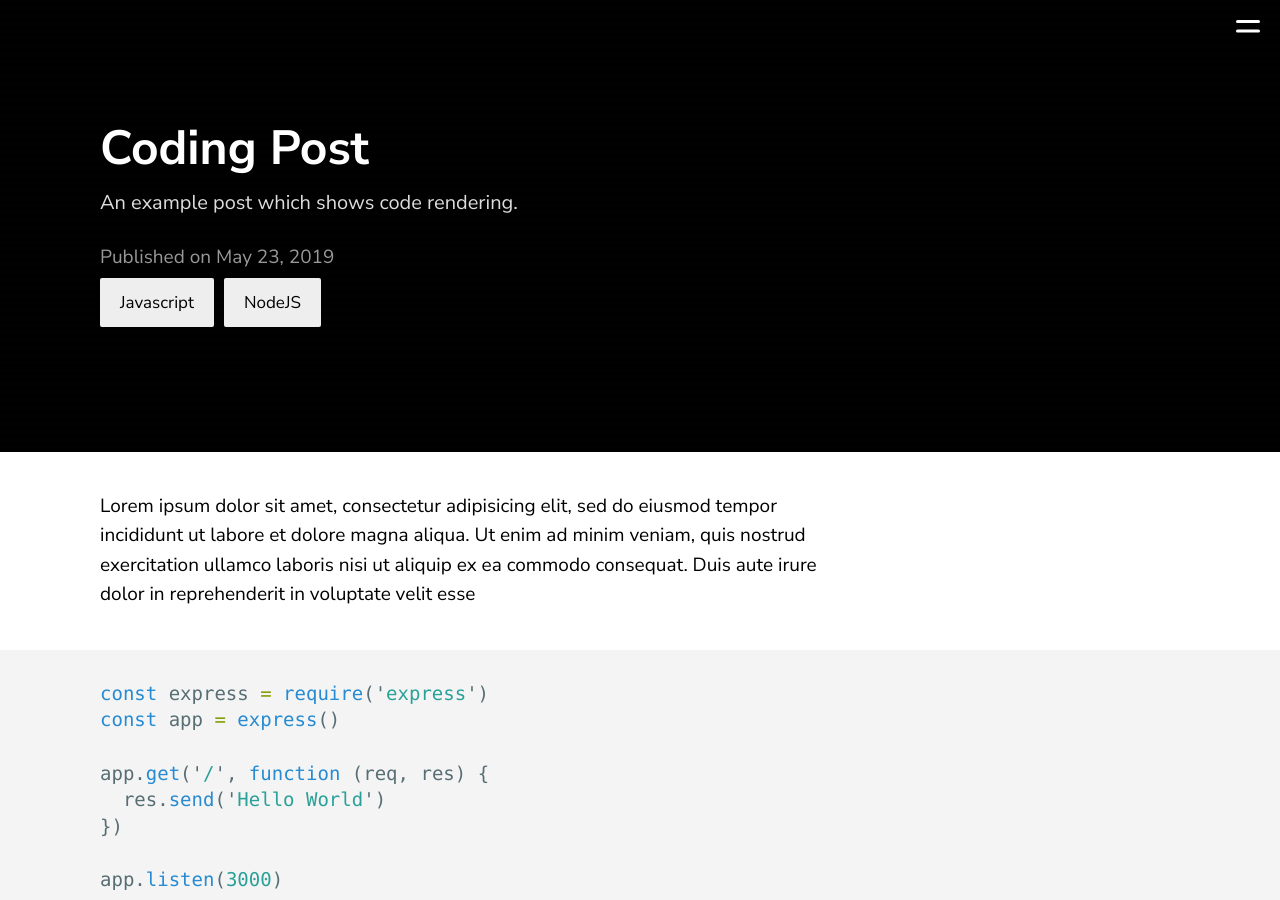
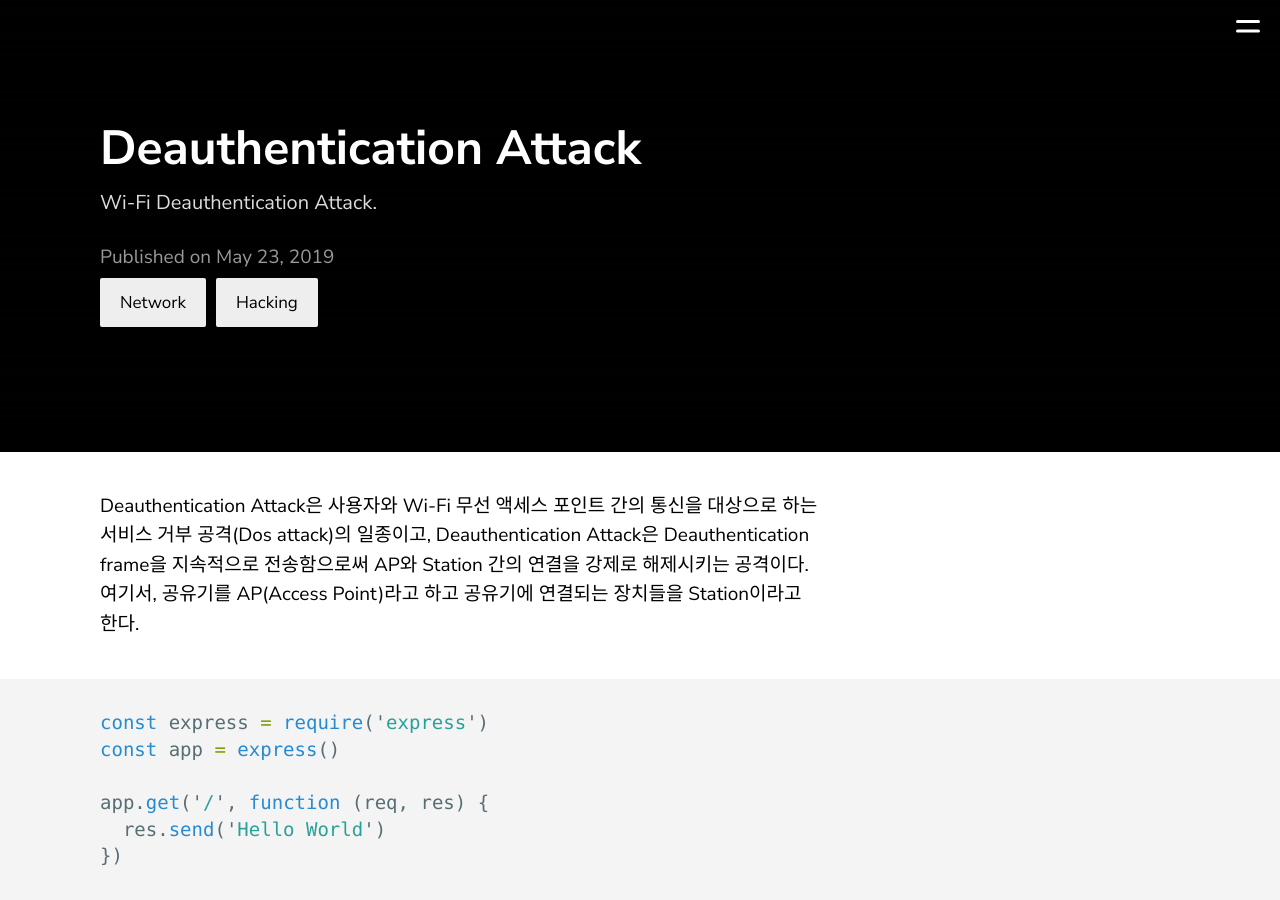
Before and after one commit to Developers-Official/hackintoanetwork.github.io, a Jekyll site: the page built from _posts/2019-06-30-coding-post.markdown, in a window 1280 px wide and 900 px high. Built offline with Jekyll 4.4.1, drawn with Linux system fonts in a browser that asks for light colours; nearby versions of some CDN libraries.

Commit message:
Update 2019-06-30-coding-post.markdown

````diff
--- a/_posts/2019-06-30-coding-post.markdown
+++ b/_posts/2019-06-30-coding-post.markdown
@@ -1,11 +1,11 @@
 ---
 layout: post
-title:  "Coding Post"
-description: An example post which shows code rendering.
+title:  "Deauthentication Attack"
+description: Wi-Fi Deauthentication Attack.
 date:   2019-05-23 21:03:36 +0530
-categories: Javascript NodeJS
+categories: Network Hacking
 ---
-Lorem ipsum dolor sit amet, consectetur adipisicing elit, sed do eiusmod tempor incididunt ut labore et dolore magna aliqua. Ut enim ad minim veniam, quis nostrud exercitation ullamco laboris nisi ut aliquip ex ea commodo consequat. Duis aute irure dolor in reprehenderit in voluptate velit esse
+Deauthentication Attack은 사용자와 Wi-Fi 무선 액세스 포인트 간의 통신을 대상으로 하는 서비스 거부 공격(Dos attack)의 일종이고, Deauthentication Attack은 Deauthentication frame을 지속적으로 전송함으로써 AP와 Station 간의 연결을 강제로 해제시키는 공격이다. 여기서, 공유기를 AP(Access Point)라고 하고 공유기에 연결되는 장치들을 Station이라고 한다.
 
 ```javascript
 const express = require('express')
````
